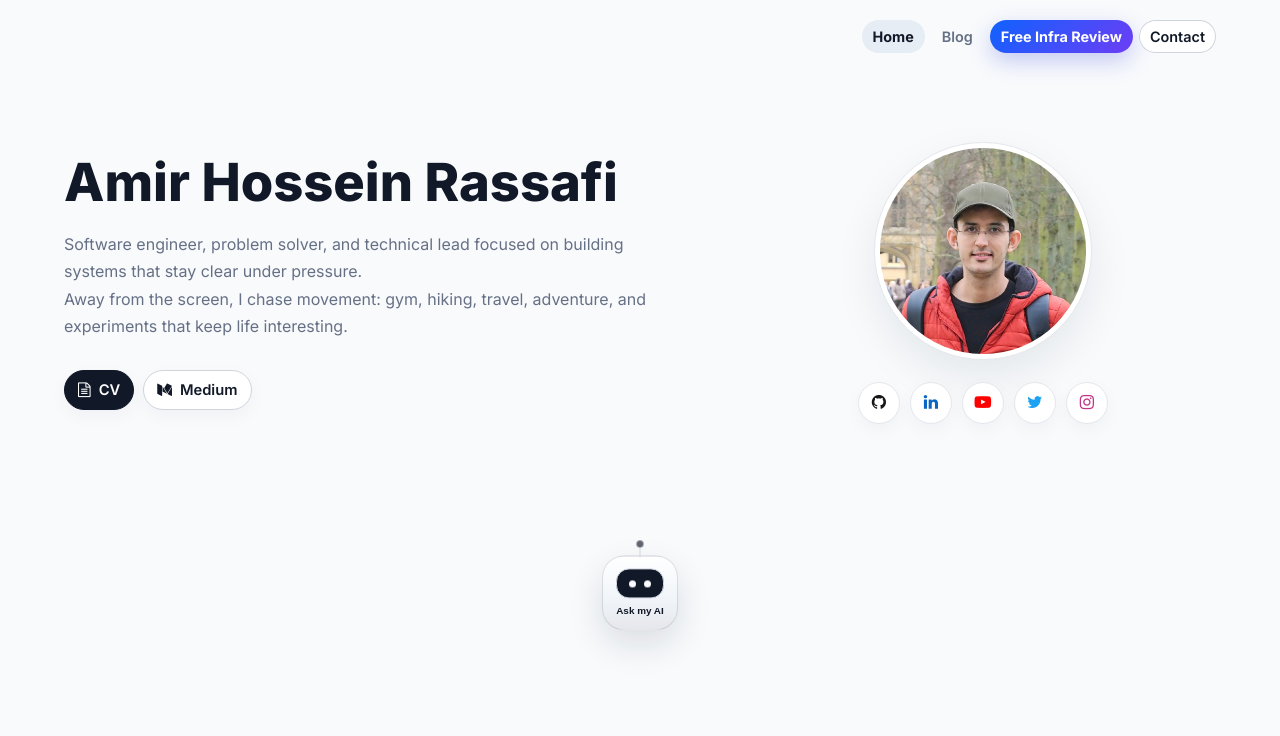
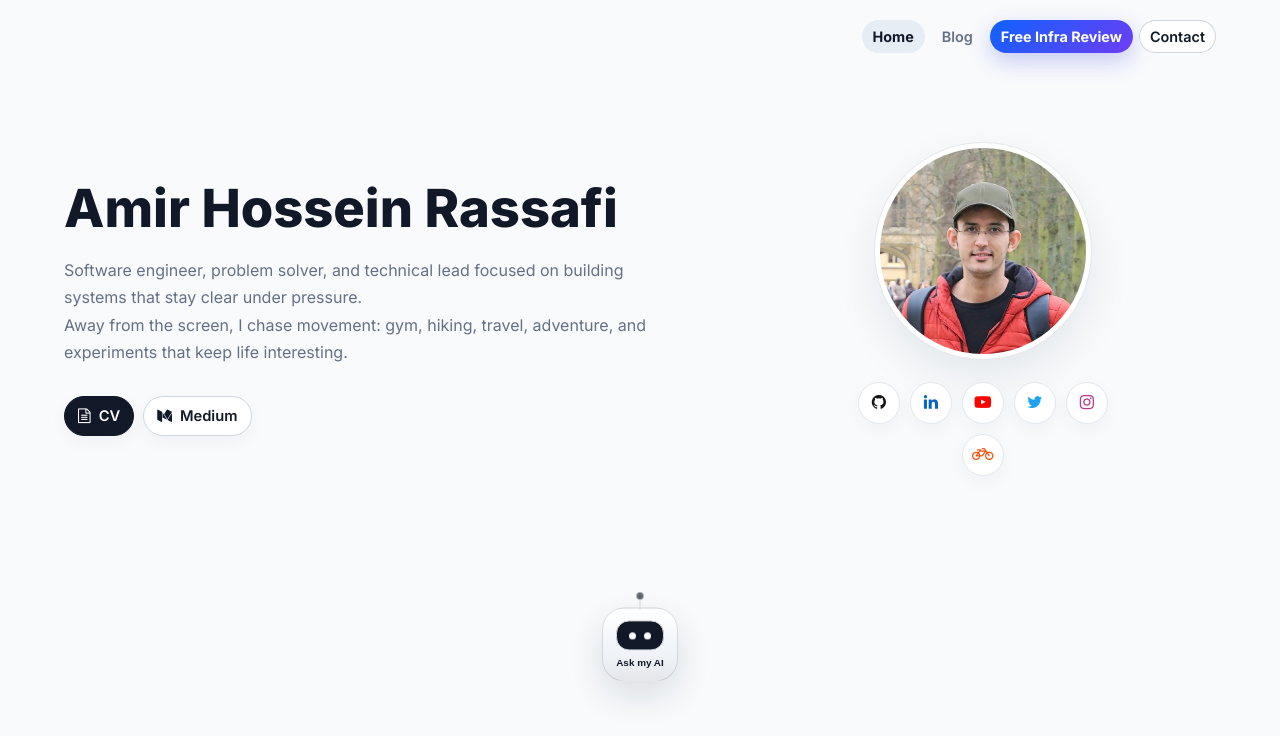
Before and after one commit to amir-h-rassafi/amir-h-rassafi.github.io, an Astro site: page / in a window 1280 px wide. Built offline with nearby package versions, Linux system fonts and the light colour scheme; Astro itself is replaced by a stand-in of ours; no server answers.

Commit message:
Add Strava profile link

```diff
--- a/src/pages/index.astro
+++ b/src/pages/index.astro
@@ -6,7 +6,8 @@ const nodes = [
   { label: 'LinkedIn', href: 'https://www.linkedin.com/in/amir-rassafi/', id: 'linkedin', icon: 'fa-linkedin', brand: 'linkedin' },
   { label: 'YouTube', href: 'https://www.youtube.com/channel/UCX7ywjJJwKE4cRqiQRmkg4A', id: 'youtube', icon: 'fa-youtube-play', brand: 'youtube' },
   { label: 'Twitter / X', href: 'https://www.twitter.com/amirrassafi', id: 'twitter', icon: 'fa-twitter', brand: 'twitter' },
-  { label: 'Instagram', href: 'https://www.instagram.com/amir.rassafi/', id: 'instagram', icon: 'fa-instagram', brand: 'instagram' }
+  { label: 'Instagram', href: 'https://www.instagram.com/amir.rassafi/', id: 'instagram', icon: 'fa-instagram', brand: 'instagram' },
+  { label: 'Strava', href: 'https://www.strava.com/athletes/109454350?num_entries=10', id: 'strava', icon: 'fa-bicycle', brand: 'strava' }
 ];
 ---
 
--- a/src/styles/global.css
+++ b/src/styles/global.css
@@ -257,6 +257,7 @@ h1 {
 .profile-link--youtube { color: #ff0000; }
 .profile-link--twitter { color: #1da1f2; }
 .profile-link--instagram { color: #c13584; }
+.profile-link--strava { color: #fc4c02; }
 
 
 .ai-teaser-wrap {
```
